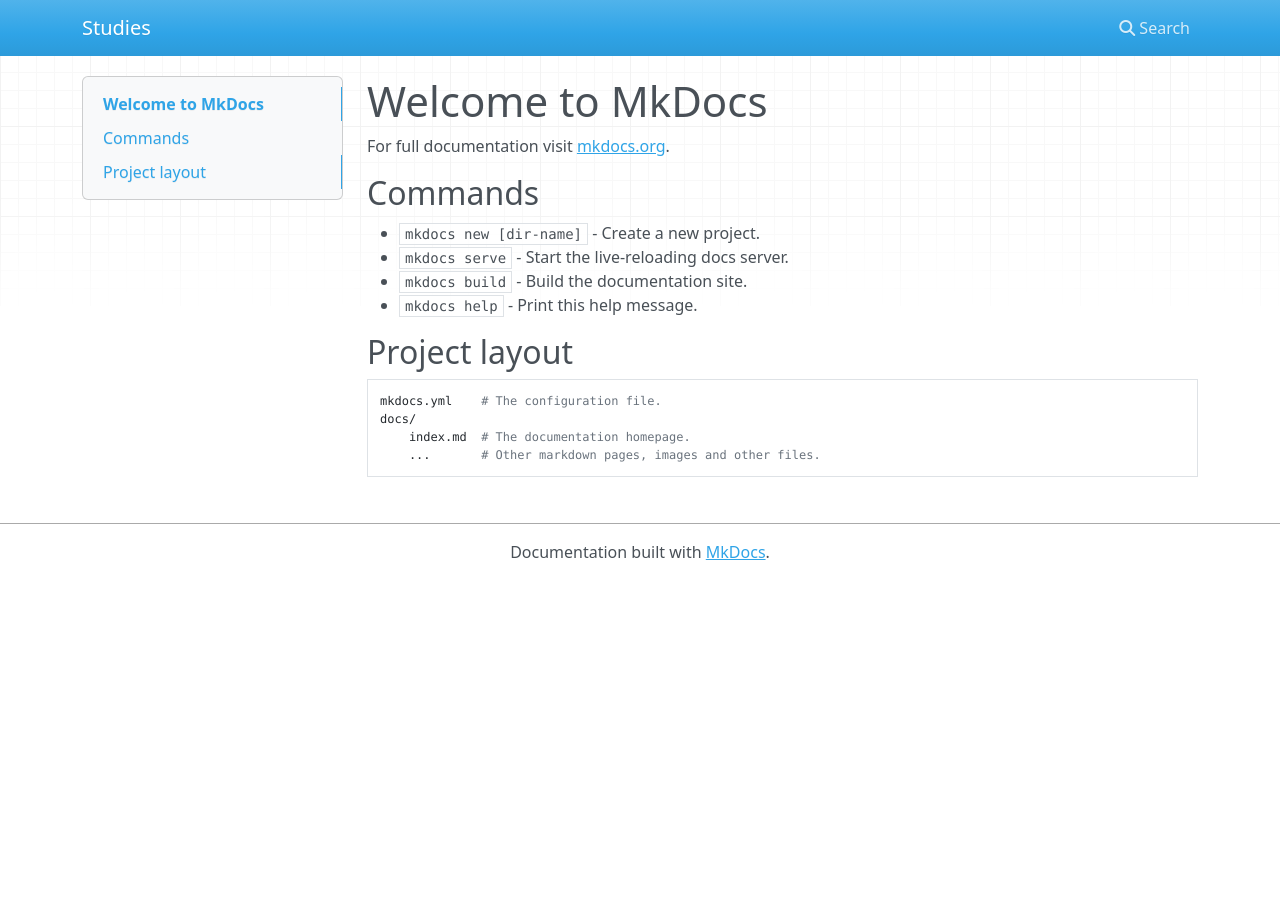
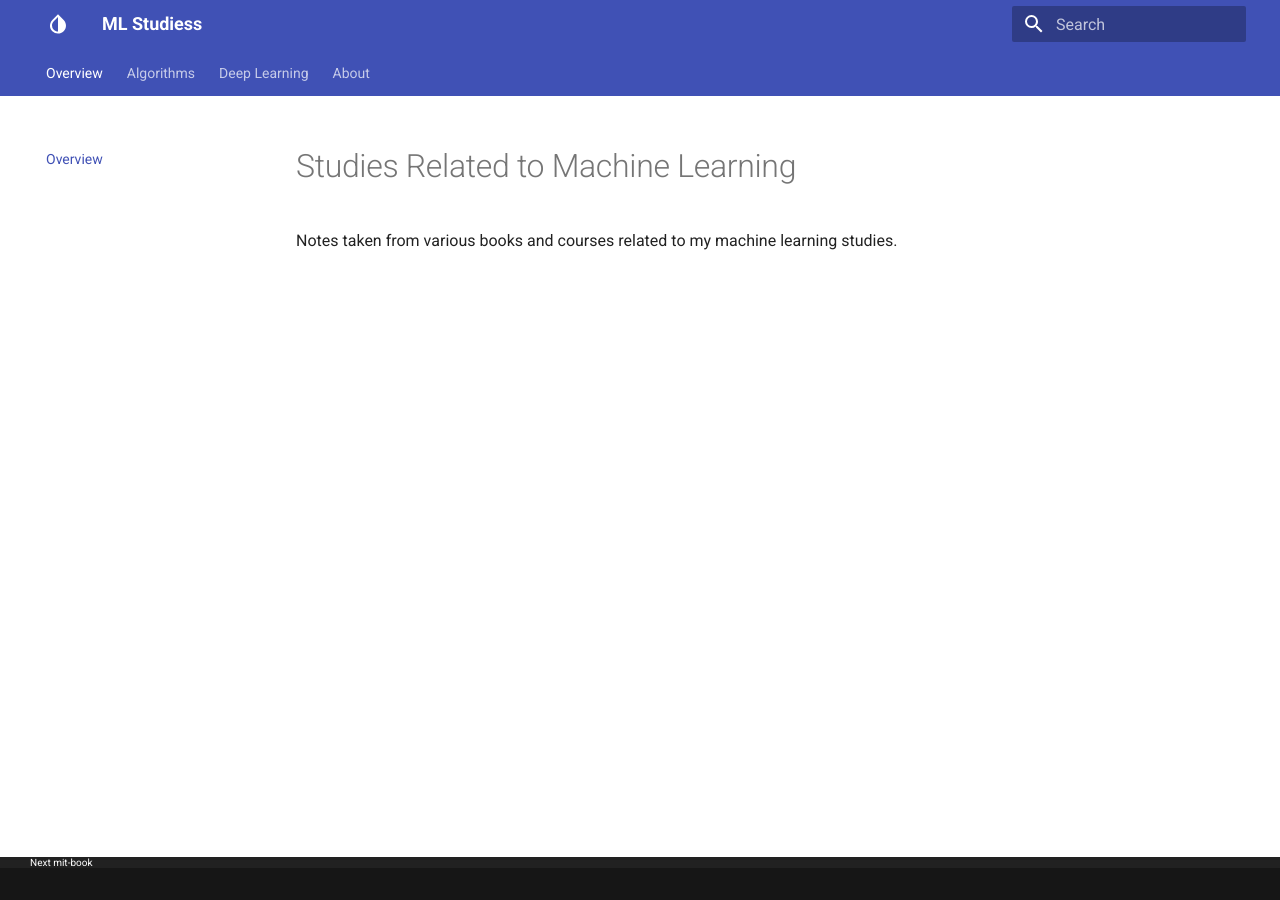
Before and after one commit to owejow/algorithms, an MkDocs documentation site: the page built from docs/index.md, in a window 1280 px wide. Built offline with MkDocs 1.6.1 and Material for MkDocs 9.7.7, drawn with Linux system fonts in a browser that asks for light colours; nearby versions of some CDN libraries.

Commit message:
added documentation using mkdocs, started working on median_heapq

```diff
--- a/docs/index.md
+++ b/docs/index.md
@@ -1,17 +1,3 @@
-# Welcome to MkDocs
+# Studies Related to Machine Learning
 
-For full documentation visit [mkdocs.org](https://mkdocs.org).
-
-## Commands
-
-* `mkdocs new [dir-name]` - Create a new project.
-* `mkdocs serve` - Start the live-reloading docs server.
-* `mkdocs build` - Build the documentation site.
-* `mkdocs help` - Print this help message.
-
-## Project layout
-
-    mkdocs.yml    # The configuration file.
-    docs/
-        index.md  # The documentation homepage.
-        ...       # Other markdown pages, images and other files.
+Notes taken from various books and courses related to my machine learning studies.
--- a/mkdocs.yml
+++ b/mkdocs.yml
@@ -1 +1,45 @@
-site_name: Studies
+site_name: ML Studiess
+theme:
+    name: material
+    custom_dir: theme
+    logo:
+        icon: invert_colors
+    feature:
+        tabs: true
+nav:
+    - Overview: index.md
+    - Algorithms:
+        - mit-book: algorithms/mit-book.md
+        - python-book: algorithms/python-book.md
+    - Deep Learning:
+        - pytorch: deep-learning/pytorch.md
+        - fastai: deep-learning/fastai.md
+    - About: about.md
+markdown_extensions:
+  - toc:
+        permalink: true
+  - footnotes
+  - admonition
+  - meta
+  - codehilite:
+      linenums: true
+  - pymdownx.arithmatex
+  - pymdownx.betterem:
+      smart_enable: all
+  - pymdownx.caret
+  - pymdownx.critic
+  - pymdownx.details
+  - pymdownx.emoji:
+      emoji_generator: !!python/name:pymdownx.emoji.to_svg
+  - pymdownx.inlinehilite
+  - pymdownx.magiclink
+  - pymdownx.mark
+  - pymdownx.smartsymbols
+  - pymdownx.superfences
+  - pymdownx.tasklist:
+      custom_checkbox: true
+  - pymdownx.tilde
+
+extra_javascript:
+  - 'javascript'
+  - 'https://cdnjs.cloudflare.com/ajax/libs/mathjax/2.7.0/MathJax.js?config=TeX-MML-AM_CHTML'
--- /dev/null
+++ b/theme/partials/footer.html
@@ -0,0 +1,93 @@
+<!--
+  Copyright (c) 2016-2019 Martin Donath <martin.donath@squidfunk.com>
+  Permission is hereby granted, free of charge, to any person obtaining a copy
+  of this software and associated documentation files (the "Software"), to
+  deal in the Software without restriction, including without limitation the
+  rights to use, copy, modify, merge, publish, distribute, sublicense, and/or
+  sell copies of the Software, and to permit persons to whom the Software is
+  furnished to do so, subject to the following conditions:
+  The above copyright notice and this permission notice shall be included in
+  all copies or substantial portions of the Software.
+  THE SOFTWARE IS PROVIDED "AS IS", WITHOUT WARRANTY OF ANY KIND, EXPRESS OR
+  IMPLIED, INCLUDING BUT NOT LIMITED TO THE WARRANTIES OF MERCHANTABILITY,
+  FITNESS FOR A PARTICULAR PURPOSE AND NON-INFRINGEMENT. IN NO EVENT SHALL THE
+  AUTHORS OR COPYRIGHT HOLDERS BE LIABLE FOR ANY CLAIM, DAMAGES OR OTHER
+  LIABILITY, WHETHER IN AN ACTION OF CONTRACT, TORT OR OTHERWISE, ARISING
+  FROM, OUT OF OR IN CONNECTION WITH THE SOFTWARE OR THE USE OR OTHER DEALINGS
+  IN THE SOFTWARE.
+-->
+
+{% import "partials/language.html" as lang with context %}
+
+<!-- Application footer -->
+<footer class="md-footer">
+
+  <!-- Link to previous and/or next page -->
+  {% if page.previous_page or page.next_page %}
+    <div class="md-footer-nav">
+      <nav class="md-footer-nav__inner md-grid">
+
+        <!-- Link to previous page -->
+        {% if page.previous_page %}
+          <a href="{{ page.previous_page.url | url }}"
+              title="{{ page.previous_page.title }}"
+              class="md-flex md-footer-nav__link md-footer-nav__link--prev"
+              rel="prev">
+            <div class="md-flex__cell md-flex__cell--shrink">
+              <i class="md-icon md-icon--arrow-back
+                    md-footer-nav__button"></i>
+            </div>
+            <div class="md-flex__cell md-flex__cell--stretch
+                  md-footer-nav__title">
+              <span class="md-flex__ellipsis">
+                <span class="md-footer-nav__direction">
+                  {{ lang.t("footer.previous") }}
+                </span>
+                {{ page.previous_page.title }}
+              </span>
+            </div>
+          </a>
+        {% endif %}
+
+        <!-- Link to next page -->
+        {% if page.next_page %}
+          <a href="{{ page.next_page.url | url }}"
+              title="{{ page.next_page.title }}"
+              class="md-flex md-footer-nav__link md-footer-nav__link--next"
+              rel="next">
+            <div class="md-flex__cell md-flex__cell--stretch
+                  md-footer-nav__title">
+              <span class="md-flex__ellipsis">
+                <span class="md-footer-nav__direction">
+                  {{ lang.t("footer.next") }}
+                </span>
+                {{ page.next_page.title }}
+              </span>
+            </div>
+            <div class="md-flex__cell md-flex__cell--shrink">
+              <i class="md-icon md-icon--arrow-forward
+                    md-footer-nav__button"></i>
+            </div>
+          </a>
+        {% endif %}
+      </nav>
+    </div>
+  {% endif %}
+
+  <!-- Further information -->
+  <div class="md-footer-meta md-typeset">
+    <div class="md-footer-meta__inner md-grid">
+
+      <!-- Copyright and theme information -->
+      <div class="md-footer-copyright">
+        {% if config.copyright %}
+          <div class="md-footer-copyright__highlight">
+            {{ config.copyright }}
+          </div>
+        {% endif %}
+      </div>
+
+      <!-- Social links -->
+      {% include "partials/social.html" %}
+    </div>
+  </div>
```
Also changed, not shown: docs/about.md (added, +19 -0 lines), docs/algorithms.md (added, +5 -0 lines), docs/algorithms/mit-book.md (added, +3 -0 lines), docs/algorithms/python-book.md (added, +3 -0 lines), docs/deep-learning.md (added, +1 -0 lines), docs/deep-learning/fastai.md (added, +5 -0 lines), docs/deep-learning/pytorch.md (added, +5 -0 lines), docs/java.md (added, +1 -0 lines), docs/linear-algebra.md (added, +1 -0 lines), docs/probability.md (added, +1 -0 lines), docs/python.md (added, +1 -0 lines), docs/statistics.md (added, +1 -0 lines), deep_learning/__init__.py (added), 3 other files.
